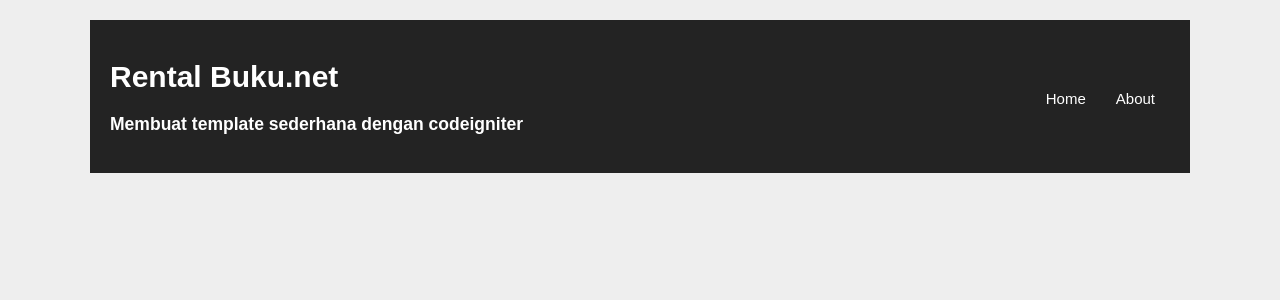
After one commit to Robih-11/WP2_Perpus_Robih.git.io, a CodeIgniter app: the page made by application/views/v_header.php in a window 1280 px wide. The commit adds this page. Shown: the top 300 px of the page. Run offline with CodeIgniter, Linux system fonts and the light colour scheme.

Commit message:
Menambahkan folder assets file v_footer.php v_header.php v_index.php dan mengubah config.php

```diff
--- a/application/config/config.php
+++ b/application/config/config.php
@@ -23,7 +23,7 @@ defined('BASEPATH') OR exit('No direct script access allowed');
 | a PHP script and you can easily do that on your own.
 |
 */
-$config['base_url'] = '';
+$config['base_url'] = 'http://localhost/Belajar_CI3/';
 
 /*
 |--------------------------------------------------------------------------
--- a/application/views/View_Latihan.php
+++ b/application/views/View_Latihan.php
@@ -4,8 +4,8 @@
     </head>
 <body>
     Hallo kawan...Yuk kita belajar web programming...!!<br>
-    Nilai 1 = <?=$nilai1;?>
-    Nilai 2 = <?=$nilai2;?>
-    Ini hasil dari pemodelan dengan methode penjumlahan yaitu <?=$nilai1 ." + " .$nilai2 . " + " .$hasil;?>
+    Nilai 1 = <?=$nilai1;?><br>
+    Nilai 2 = <?=$nilai2;?><br>
+    Ini hasil dari pemodelan dengan methode penjumlahan yaitu <?=$nilai1 ." + " .$nilai2 . " = " .$hasil;?>
 </body>
 </html>
--- /dev/null
+++ b/application/views/v_header.php
@@ -0,0 +1,27 @@
+<!DOCTYPE html>
+<html lang="en">
+<head>
+    <meta charset="UTF-8">
+    <meta http-equiv="X-UA-Compatible" content="IE=edge">
+    <meta name="viewport" content="width=device-width, initial-scale=1.0">
+    <link rel="stylesheet" type="text/css" href="<?php echo base_url()?>assets/css/stylebuku.css">
+    <title>Web Pro II | Merancang Template sederhana dengan codeigniter</title>
+</head>
+<body>
+    <div id="wrapper">
+        <header>
+            <hgroup>
+                <h1>Rental Buku.net</h1>
+                <h3>Membuat template sederhana dengan codeigniter</h3>
+            </hgroup>
+
+            <nav>
+                <ul>
+                    <li> <a href="<?php echo base_url().'index.php/Web'?>">Home</a></li>
+                    <li> <a href="<?php echo base_url().'index.php/Web/about'?>">About</a></li>
+                </ul>
+            </nav>
+            <div class="clear"></div>
+        </header>
+</body>
+</html>
--- /dev/null
+++ b/assets/css/stylebuku.css
@@ -0,0 +1,62 @@
+body{
+    background: #eee;
+    color: #333;
+    font-family: sans-serif;
+    font-size: 15px;
+}
+
+#wrapper{
+    background: #fff;
+    width: 1100px;
+    margin: 20px auto;
+}
+
+#wrapper header{
+    background: #232323;
+    padding: 20px;
+}
+
+#wrapper header hgroup{
+    float: left;
+    color: #fff;
+}
+
+#wrapper header nav{
+    float: right;
+    margin-top: 50px;
+}
+
+#wrapper header nav ul{
+    padding: 0;
+    margin: 0;
+}
+
+#wrapper header nav ul li{
+    float: left;
+    list-style: none;
+}
+
+#wrapper header nav ul li a{
+    padding: 15px;
+    color: #fff;
+    text-decoration: none;
+}
+
+.clear{
+    clear: both;
+}
+
+footer{
+    background: #232323;
+    padding: 20px;
+    text-align: center;
+}
+
+footer a{
+    color: #fff;
+    text-decoration: none;
+}
+
+section{
+    padding: 20px;
+}
```
Also changed, not shown: application/views/v_footer.php (added, +15 -0 lines), application/views/v_index.php (added, +49 -0 lines).
